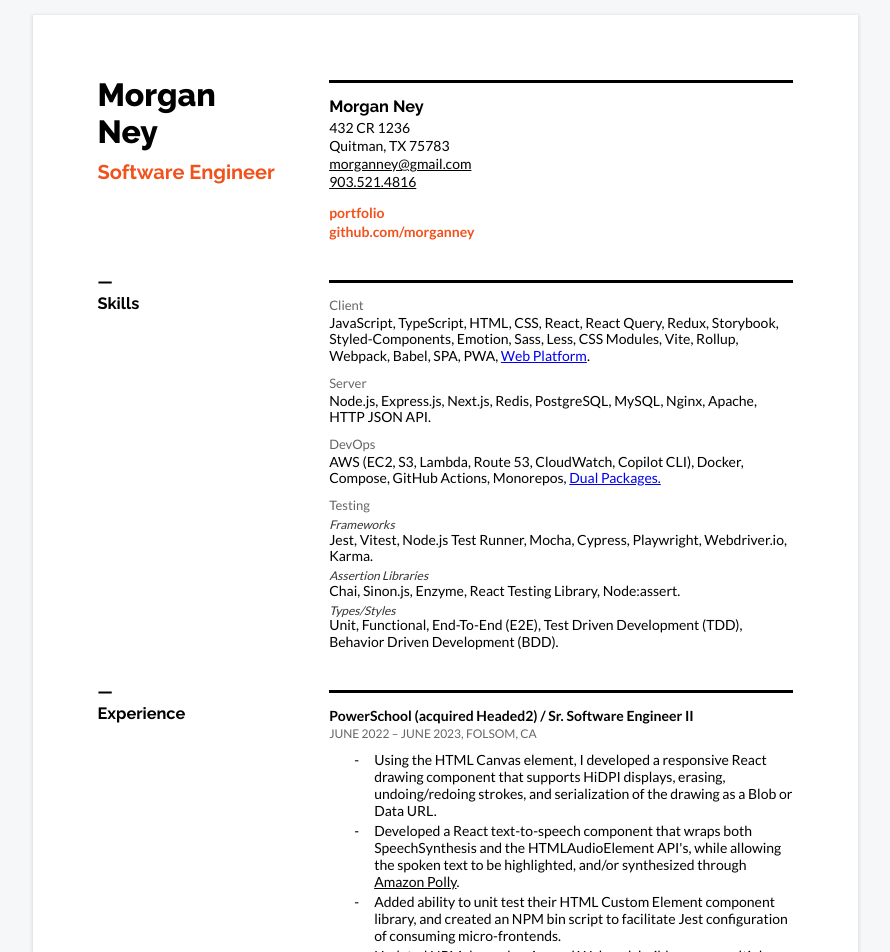
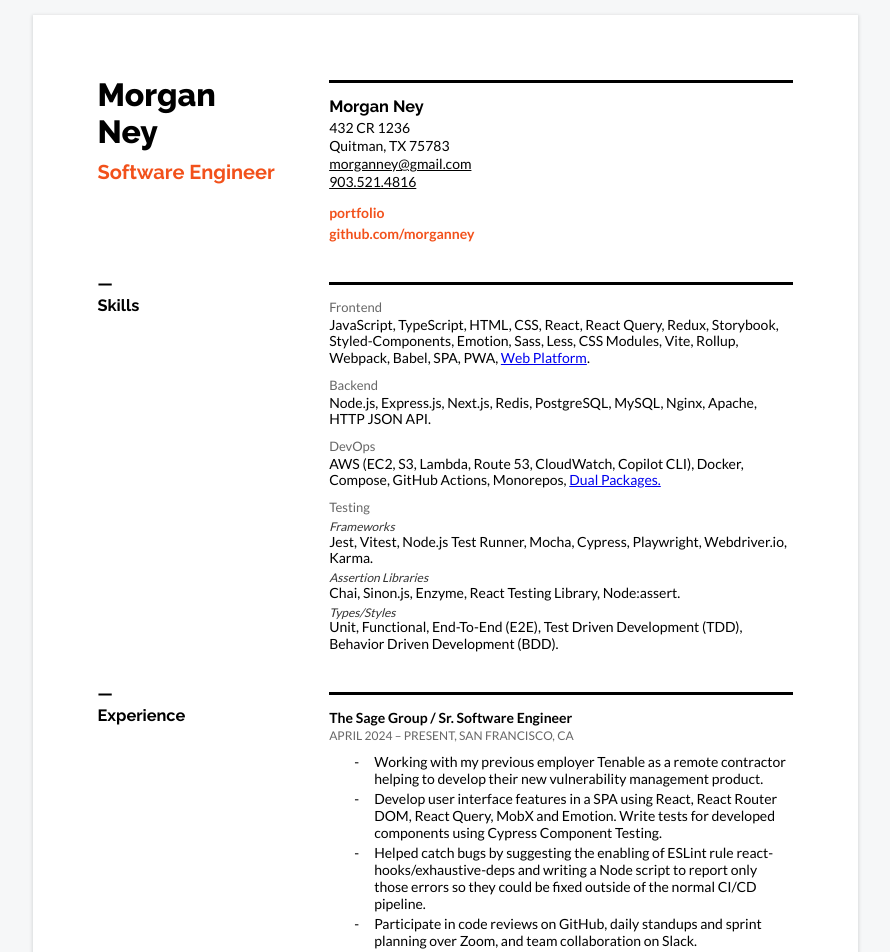
Before and after one commit to morganney/morgan.neys.info, a Next.js app: page /resume in a window 1280 px wide. Shown: the top 952 px of the page, without its empty margins (195-1085 px from the left). Built offline with nearby package versions, Linux system fonts and the light colour scheme.

Commit message:
chore: update resume. (#32)

```diff
--- a/app/(professional)/globals.css
+++ b/app/(professional)/globals.css
@@ -161,7 +161,7 @@ h4 + ul li:nth-child(2) {
 }
 section:first-child ul {
   display: grid;
-  gap: 3px;
+  gap: 5px;
 }
 section:first-child li {
   margin: 0;
--- a/app/(professional)/resume/page.js
+++ b/app/(professional)/resume/page.js
@@ -46,7 +46,7 @@ export default function Resume() {
         <h3>Skills</h3>
         <div>
           <article>
-            <h5>Client</h5>
+            <h5>Frontend</h5>
             <p>
               JavaScript, TypeScript, HTML, CSS, React, React Query, Redux, Storybook,
               Styled-Components, Emotion, Sass, Less, CSS Modules, Vite, Rollup, Webpack,
@@ -58,7 +58,7 @@ export default function Resume() {
             </p>
           </article>
           <article>
-            <h5>Server</h5>
+            <h5>Backend</h5>
             <p>
               Node.js, Express.js, Next.js, Redis, PostgreSQL, MySQL, Nginx, Apache, HTTP
               JSON API.
@@ -97,6 +97,30 @@ export default function Resume() {
       <section>
         <h3>Experience</h3>
         <div>
+          <article>
+            <h4>The Sage Group / Sr. Software Engineer</h4>
+            <h5>April 2024 &ndash; Present, San Francisco, CA</h5>
+            <ul>
+              <li>
+                Working with my previous employer Tenable as a remote contractor helping
+                to develop their new vulnerability management product.
+              </li>
+              <li>
+                Develop user interface features in a SPA using React, React Router DOM,
+                React Query, MobX and Emotion. Write tests for developed components using
+                Cypress Component Testing.
+              </li>
+              <li>
+                Helped catch bugs by suggesting the enabling of ESLint rule
+                react-hooks/exhaustive-deps and writing a Node script to report only those
+                errors so they could be fixed outside of the normal CI/CD pipeline.
+              </li>
+              <li>
+                Participate in code reviews on GitHub, daily standups and sprint planning
+                over Zoom, and team collaboration on Slack.
+              </li>
+            </ul>
+          </article>
           <article>
             <h4>PowerSchool (acquired Headed2) / Sr. Software Engineer II</h4>
             <h5>June 2022 &ndash; June 2023, Folsom, CA</h5>
```
